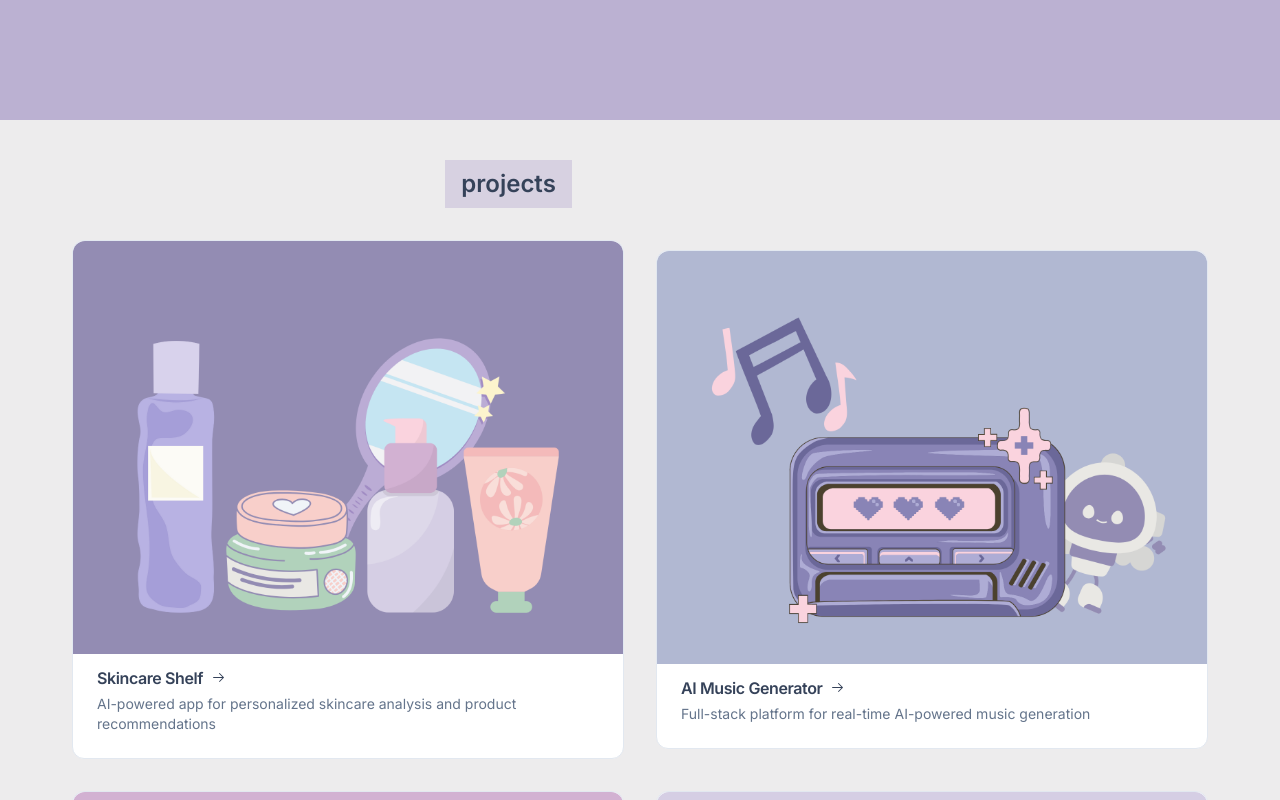
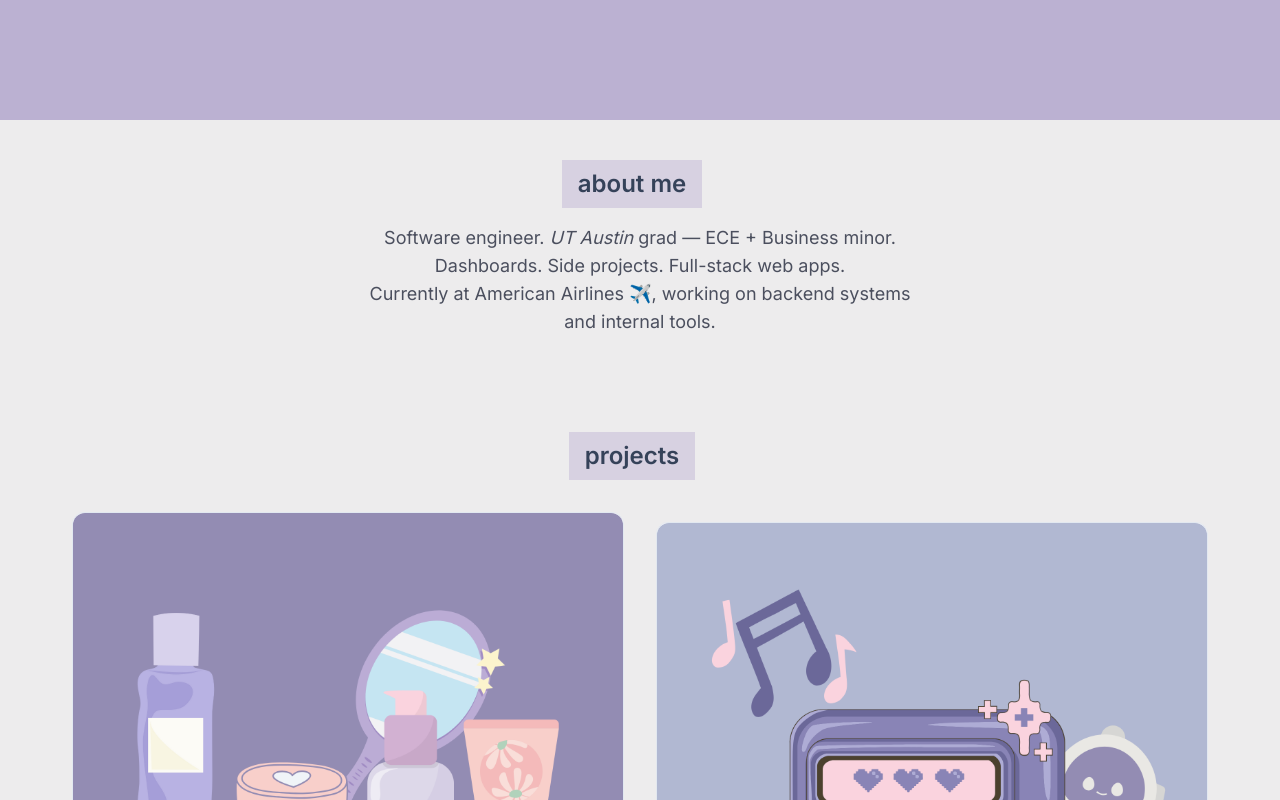
Before and after one commit to sarahrdickerson/sarahrdickerson.github.io, a Next.js app: page / in a window 1280 px wide. Shown: the part 680-1480 px from the top of the page. Built offline with nearby package versions, Linux system fonts and the light colour scheme.

Commit message:
feat: add about me section

```diff
--- a/app/page.js
+++ b/app/page.js
@@ -63,6 +63,30 @@ export default function Home() {
         </div>
       </div>
 
+      {/* -------------- About Me --------------*/}
+      <div
+        className=" bg-[#EDECED] text-[#131411] py-10 md:px-10 w-full"
+        // className="min-h-screen w-full flex flex-col p-10 md:p-20 pt-[100px] gap-10 bg-[#EDECED] text-[#131411]"
+        id="about"
+      >
+        <div>
+          <div className="flex flex-col items-center justify-center mb-4">
+            <h2 className="inline-block bg-[#BBB1D275] text-2xl py-2 px-4 md:-ml-4 mb-4 font-semibold text-[#354259]">
+              about me
+            </h2>
+
+            <p className="text-center max-w-xl mx-auto text-base md:text-lg leading-relaxed text-[#4b4f5e]">
+              Software engineer. <span className="italic">UT Austin</span> grad — ECE + Business minor.
+              <br />
+              Dashboards. Side projects. Full-stack web apps.
+              <br />
+              Currently at American Airlines ✈️, working on backend systems and internal tools.
+            </p>
+          </div>
+
+        </div>
+      </div>
+
       {/* -------------- PROJECTS --------------*/}
       <div
         className=" bg-[#EDECED] text-[#131411] py-10 md:px-10 w-full"
@@ -70,12 +94,10 @@ export default function Home() {
         id="projects"
       >
         <div>
-          <div className="container grid md:grid-cols-3 gap-8 items-center mb-4">
-            <div className="md:col-start-2 md:col-span-2">
-              <h2 className="inline-block bg-[#BBB1D275] text-2xl py-2 px-4 md:-ml-4 mb-4 font-semibold text-[#354259]">
-                projects
-              </h2>
-            </div>
+          <div className="flex flex-row items-center justify-center mb-4">
+            <h2 className="inline-block bg-[#BBB1D275] text-2xl py-2 px-4 md:-ml-4 mb-4 font-semibold text-[#354259]">
+              projects
+            </h2>
           </div>
           {/* <div className="flex flex-row items-center justify-center mb-4">
             <h2 className="inline-block bg-[#BBB1D275] text-2xl py-2 px-4 md:-ml-4 mb-4 font-semibold text-[#354259]">
--- a/components/navbar.jsx
+++ b/components/navbar.jsx
@@ -56,6 +56,12 @@ const NavBar = () => {
                     <div className="flex flex-row space-x-4">
                         <h1
                             className="nav-item hover:cursor-pointer"
+                            onClick={() => handleScroll("#about")}
+                        >
+                            about
+                        </h1>
+                        <h1
+                            className="nav-item hover:cursor-pointer"
                             onClick={() => handleScroll("#projects")}
                         >
                             projects
```
